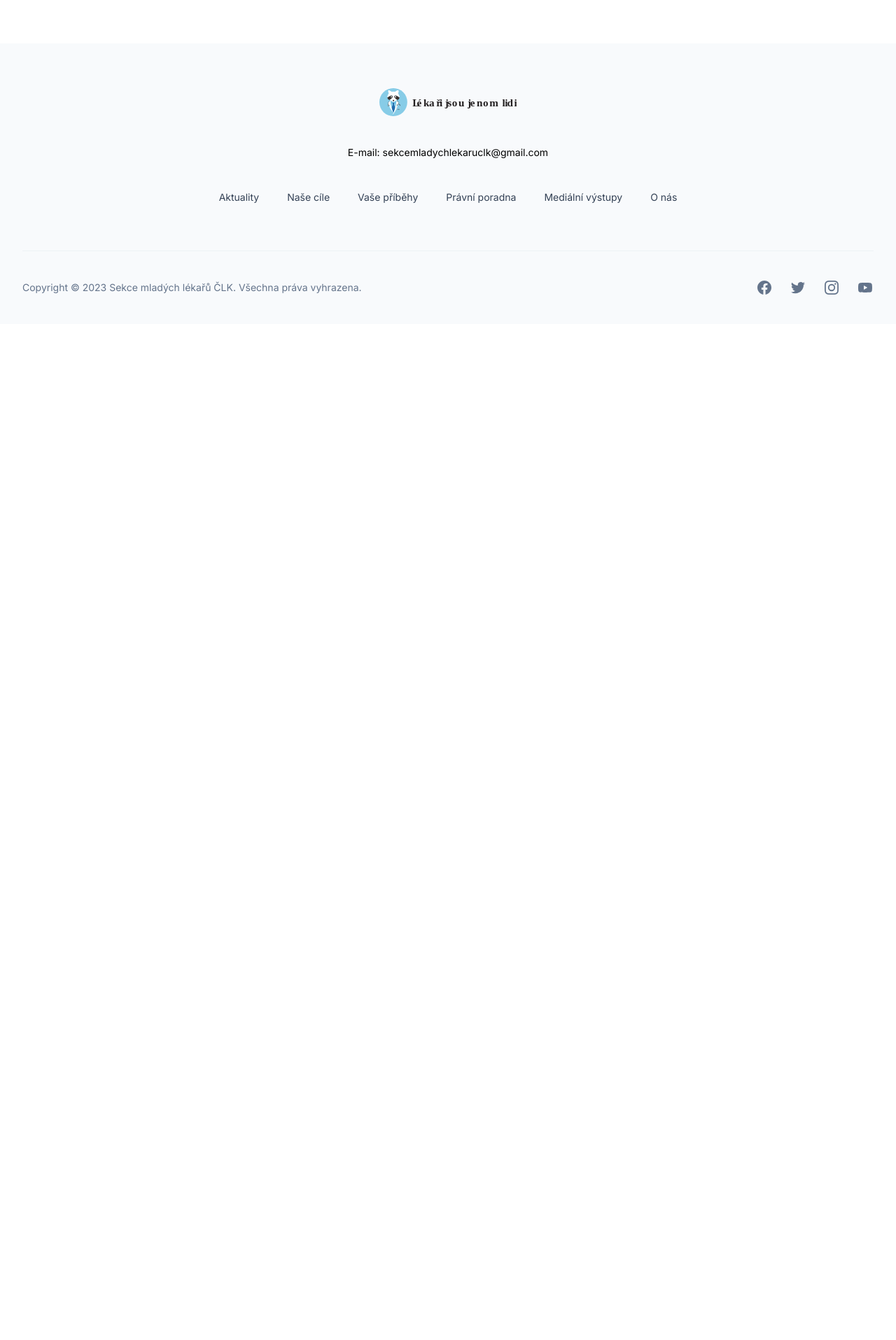
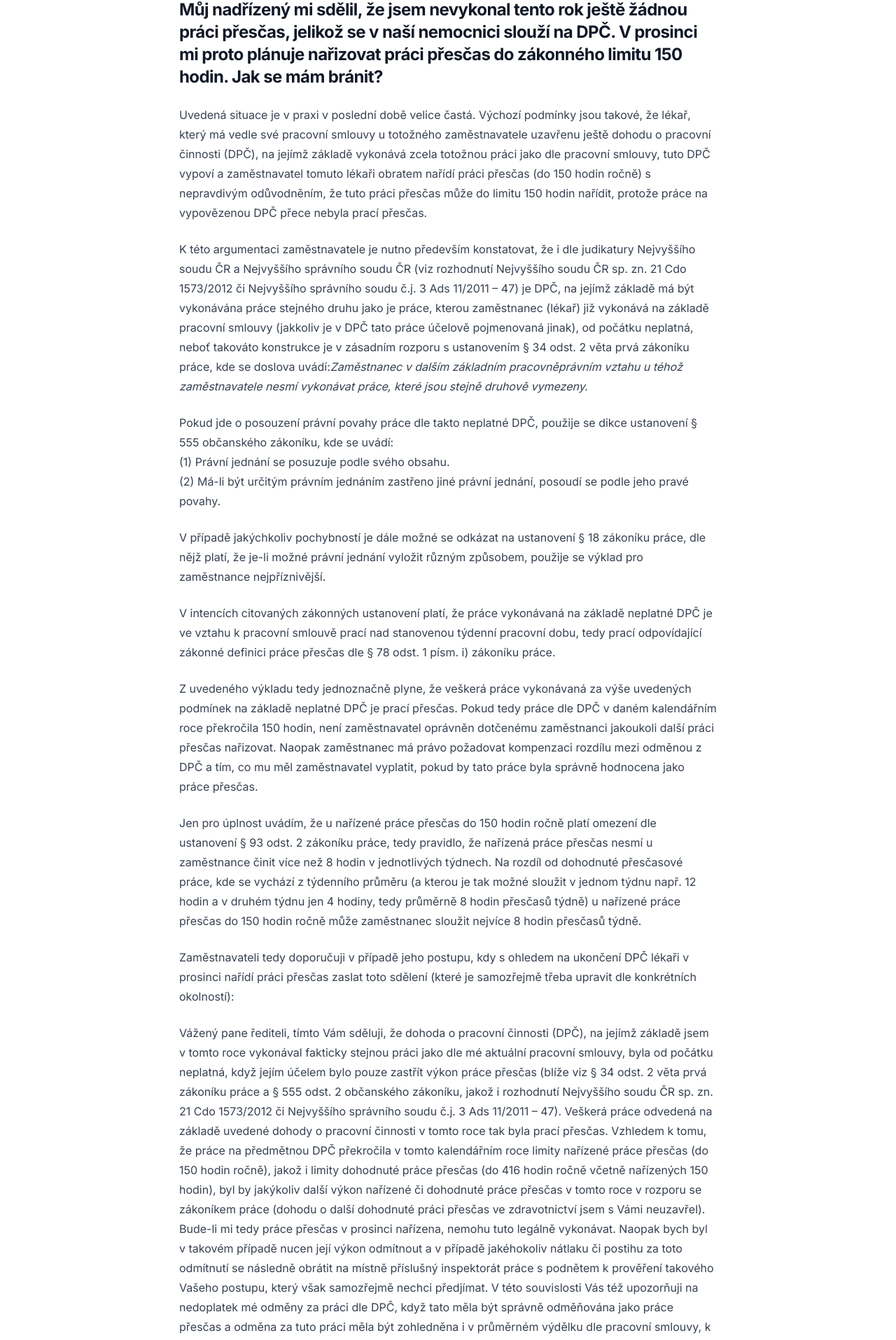
Before and after one commit to ohweb/lekari-jsou-jenom-lidi, a Next.js app: page /pravni-poradna in a window 1280 px wide. Shown: the part 5706-7621 px from the top of the page at 70% size. Before the commit the page ends 6169 px from the top, so only its background shows below. Built offline with nearby package versions, Linux system fonts and the light colour scheme.

Commit message:
feat: doplnění textů od právníka

```diff
--- a/src/app/pravni-poradna/page.tsx
+++ b/src/app/pravni-poradna/page.tsx
@@ -217,6 +217,54 @@ zaměstnanec byl uznán dočasně práce neschopným nebo z důvodu čerpání m
 rodičovské dovolené, je zaměstnavatel povinen určit dobu čerpání této dovolené po skončení těchto
 překážek v práci.
                     </p>
+
+                    <h2 className="mt-16 text-2xl font-bold tracking-tight text-gray-900">
+                        Můj nadřízený mi sdělil, že jsem nevykonal tento rok ještě žádnou práci přesčas, jelikož se v naší nemocnici slouží na DPČ. V prosinci mi proto plánuje nařizovat práci přesčas do zákonného limitu 150 hodin. Jak se mám bránit?
+                    </h2>
+                    <p className='mt-6'>
+                        Uvedená situace je v praxi v poslední době velice častá. Výchozí podmínky jsou takové, že lékař, který má vedle své pracovní smlouvy u totožného zaměstnavatele uzavřenu ještě dohodu o pracovní činnosti (DPČ), na jejímž základě vykonává zcela totožnou práci jako dle pracovní smlouvy, tuto DPČ vypoví a zaměstnavatel tomuto lékaři obratem nařídí práci přesčas (do 150 hodin ročně) s nepravdivým odůvodněním, že tuto práci přesčas může do limitu 150 hodin nařídit, protože práce na vypovězenou DPČ přece nebyla prací přesčas.
+                    </p>
+                    <p className='mt-6'>
+                        K této argumentaci zaměstnavatele je nutno především konstatovat, že i dle judikatury Nejvyššího soudu ČR a Nejvyššího správního soudu ČR (viz rozhodnutí Nejvyššího soudu ČR sp. zn. 21 Cdo 1573/2012 či Nejvyššího správního soudu č.j. 3 Ads 11/2011 – 47) je DPČ, na jejímž základě má být vykonávána práce stejného druhu jako je práce, kterou zaměstnanec (lékař) již vykonává na základě pracovní smlouvy (jakkoliv je v DPČ tato práce účelově pojmenovaná jinak), od počátku neplatná, neboť takováto konstrukce je v zásadním rozporu s ustanovením § 34 odst. 2 věta prvá zákoníku práce, kde se doslova uvádí:
+                        <span className="italic">
+                            Zaměstnanec v dalším základním pracovněprávním vztahu u téhož zaměstnavatele nesmí vykonávat práce, které jsou stejně druhově vymezeny.
+                        </span>
+                    </p>
+                    <p className='mt-6'>
+                        Pokud jde o posouzení právní povahy práce dle takto neplatné DPČ, použije se dikce ustanovení § 555 občanského zákoníku, kde se uvádí:
+                    </p>
+                        <ul role="list">
+                        <li>(1) Právní jednání se posuzuje podle svého obsahu.</li>
+                        <li>(2) Má-li být určitým právním jednáním zastřeno jiné právní jednání, posoudí se podle jeho pravé povahy.</li>
+                        </ul>
+                    <p className='mt-6'>
+                        V případě jakýchkoliv pochybností je dále možné se odkázat na ustanovení § 18 zákoníku práce, dle nějž platí, že je-li možné právní jednání vyložit různým způsobem, použije se výklad pro zaměstnance nejpříznivější.
+                    </p>
+                    <p className='mt-6'>
+                        V intencích citovaných zákonných ustanovení platí, že práce vykonávaná na základě neplatné DPČ je ve vztahu k pracovní smlouvě prací nad stanovenou týdenní pracovní dobu, tedy prací odpovídající zákonné definici práce přesčas dle § 78 odst. 1 písm. i) zákoníku práce.
+                    </p>
+                    <p className='mt-6'>
+                        Z uvedeného výkladu tedy jednoznačně plyne, že veškerá práce vykonávaná za výše uvedených podmínek na základě neplatné DPČ je prací přesčas. Pokud tedy práce dle DPČ v daném kalendářním roce překročila 150 hodin, není zaměstnavatel oprávněn dotčenému zaměstnanci jakoukoli další práci přesčas nařizovat. Naopak zaměstnanec má právo požadovat kompenzaci rozdílu mezi odměnou z DPČ a tím, co mu měl zaměstnavatel vyplatit, pokud by tato práce byla správně hodnocena jako práce přesčas.
+                    </p>
+                    <p className='mt-6'>
+                        Jen pro úplnost uvádím, že u nařízené práce přesčas do 150 hodin ročně platí omezení dle ustanovení § 93 odst. 2 zákoníku práce, tedy pravidlo, že nařízená práce přesčas nesmí u zaměstnance činit více než 8 hodin v jednotlivých týdnech. Na rozdíl od dohodnuté přesčasové práce, kde se vychází z týdenního průměru (a kterou je tak možné sloužit v jednom týdnu např. 12 hodin a v druhém týdnu jen 4 hodiny, tedy průměrně 8 hodin přesčasů týdně) u nařízené práce přesčas do 150 hodin ročně může zaměstnanec sloužit nejvíce 8 hodin přesčasů týdně.
+                    </p>
+                    <p className='mt-6'>
+                        Zaměstnavateli tedy doporučuji v případě jeho postupu, kdy s ohledem na ukončení DPČ lékaři v prosinci nařídí práci přesčas zaslat toto sdělení (které je samozřejmě třeba upravit dle konkrétních okolností):
+                    </p>
+                    <p className='mt-6'>
+                        Vážený pane řediteli,
+
+                        tímto Vám sděluji, že dohoda o pracovní činnosti (DPČ), na jejímž základě jsem v tomto roce vykonával fakticky stejnou práci jako dle mé aktuální pracovní smlouvy, byla od počátku neplatná, když jejím účelem bylo pouze zastřít výkon práce přesčas (blíže viz § 34 odst. 2 věta prvá zákoníku práce a § 555 odst. 2 občanského zákoníku, jakož i rozhodnutí Nejvyššího soudu ČR sp. zn. 21 Cdo 1573/2012 či Nejvyššího správního soudu č.j. 3 Ads 11/2011 – 47).
+
+                        Veškerá práce odvedená na základě uvedené dohody o pracovní činnosti v tomto roce tak byla prací přesčas. Vzhledem k tomu, že práce na předmětnou DPČ překročila v tomto kalendářním roce limity nařízené práce přesčas (do 150 hodin ročně), jakož i limity dohodnuté práce přesčas (do 416 hodin ročně včetně nařízených 150 hodin), byl by jakýkoliv další výkon nařízené či dohodnuté práce přesčas v tomto roce v rozporu se zákoníkem práce (dohodu o další dohodnuté práci přesčas ve zdravotnictví jsem s Vámi neuzavřel).
+
+                        Bude-li mi tedy práce přesčas v prosinci nařízena, nemohu tuto legálně vykonávat. Naopak bych byl v takovém případě nucen její výkon odmítnout a v případě jakéhokoliv nátlaku či postihu za toto odmítnutí se následně obrátit na místně příslušný inspektorát práce s podnětem k prověření takového Vašeho postupu, který však samozřejmě nechci předjímat.
+
+                        V této souvislosti Vás též upozorňuji na nedoplatek mé odměny za práci dle DPČ, když tato měla být správně odměňována jako práce přesčas a odměna za tuto práci měla být zohledněna i v průměrném výdělku dle pracovní smlouvy, k čemuž nedošlo a čímž jsem byl na odměně značně zkrácen (viz přiložený článek).
+
+                        S pozdravem…
+                    </p>
 </div></div>
 
         </>
```
